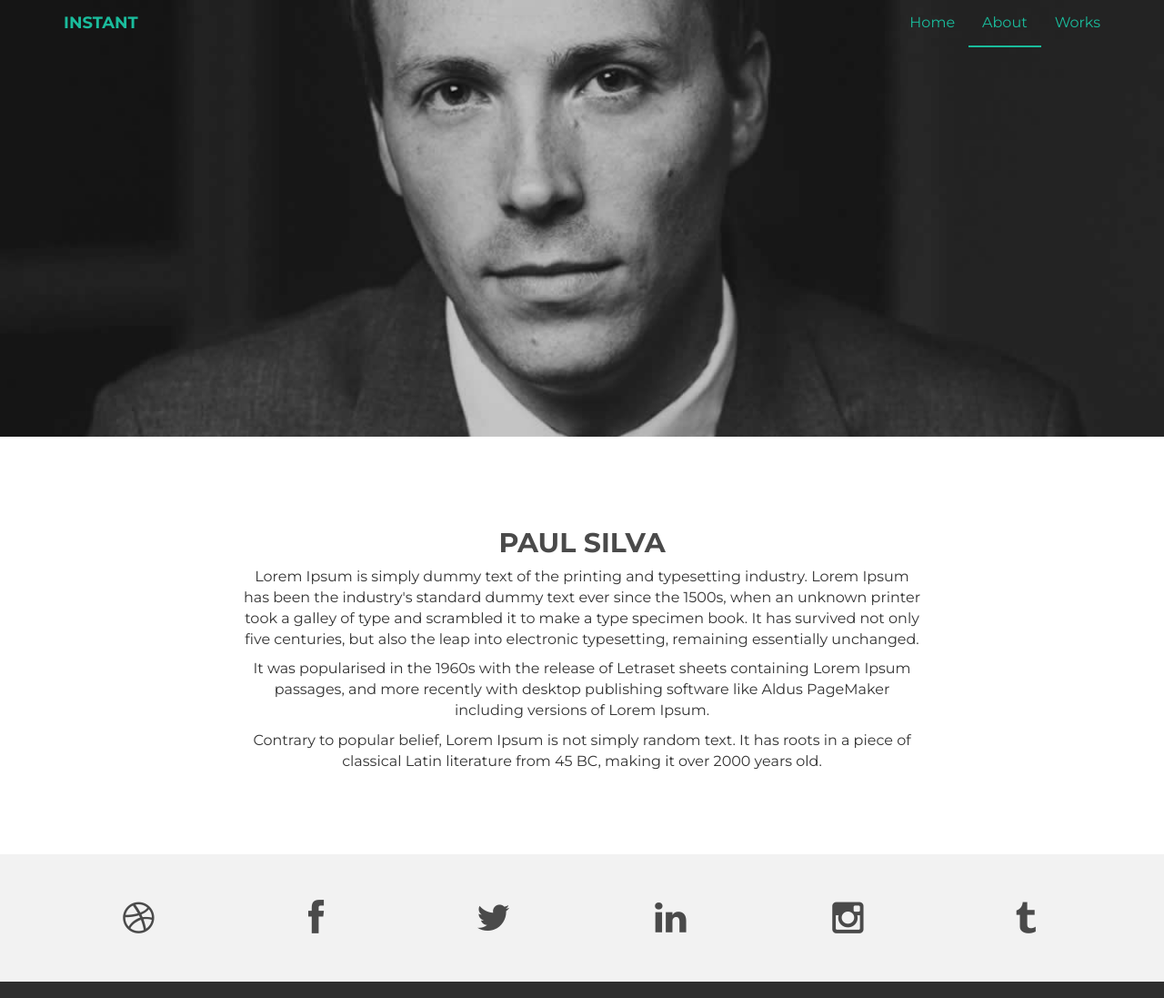
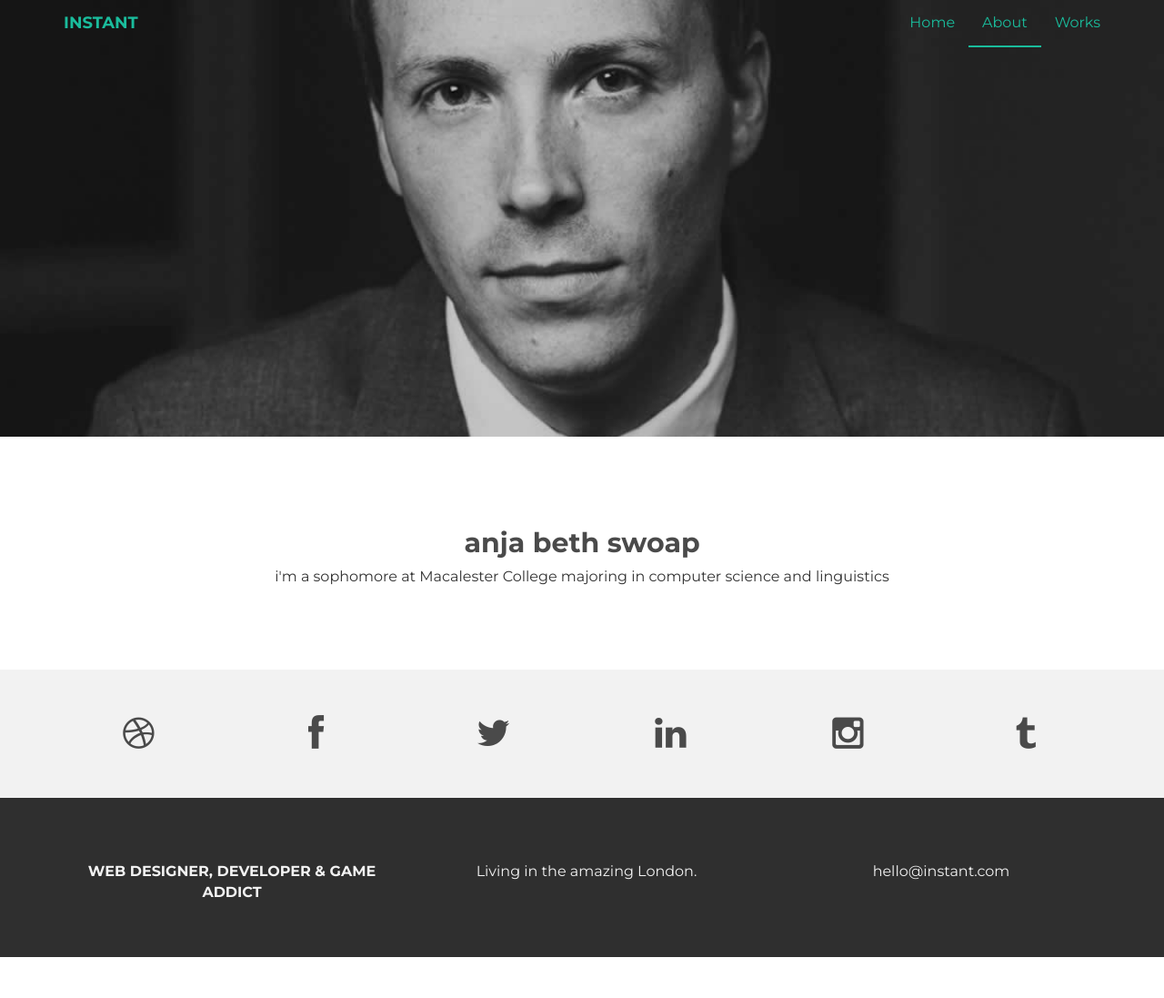
Before and after one commit to anjabeth/anjabeth, a plain HTML site: page about.html in a window 1280 px wide. Shown: the top 1097 px of the page at 91% size. After the commit the page ends 1052 px from the top, so only its background shows below. Drawn offline with nearby package versions, Linux system fonts and the light colour scheme.

Commit message:
editing about page

```diff
--- a/about.html
+++ b/about.html
@@ -57,17 +57,16 @@
 			<div class="row">
 				<div class="col-lg-6 col-lg-offset-3">
 				</div>
-			</div><! --/row -->
+			</div><!--/row -->
 	    </div> <!-- /container -->
-	</div><! --/aboutwrap -->
+	</div><!--/aboutwrap -->
 
 	<div class="container">
 		<div class="row centered mt mb">
 			<div class="col-lg-8 col-lg-offset-2">
-				<h2>PAUL SILVA</h2>
-				<p>Lorem Ipsum is simply dummy text of the printing and typesetting industry. Lorem Ipsum has been the industry's standard dummy text ever since the 1500s, when an unknown printer took a galley of type and scrambled it to make a type specimen book. It has survived not only five centuries, but also the leap into electronic typesetting, remaining essentially unchanged.</p>
-				<p>It was popularised in the 1960s with the release of Letraset sheets containing Lorem Ipsum passages, and more recently with desktop publishing software like Aldus PageMaker including versions of Lorem Ipsum.</p>
-				<p>Contrary to popular belief, Lorem Ipsum is not simply random text. It has roots in a piece of classical Latin literature from 45 BC, making it over 2000 years old.</p>
+				<h2>anja beth swoap</h2>
+				<p>i'm a sophomore at Macalester College majoring in computer science and linguistics </p>
+
 			</div>
 
 		</div><! --/row -->
```
